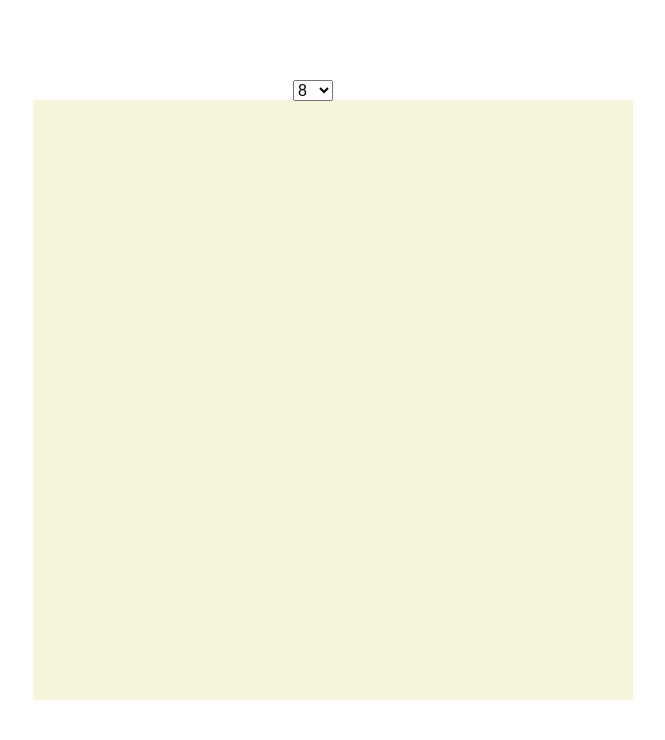
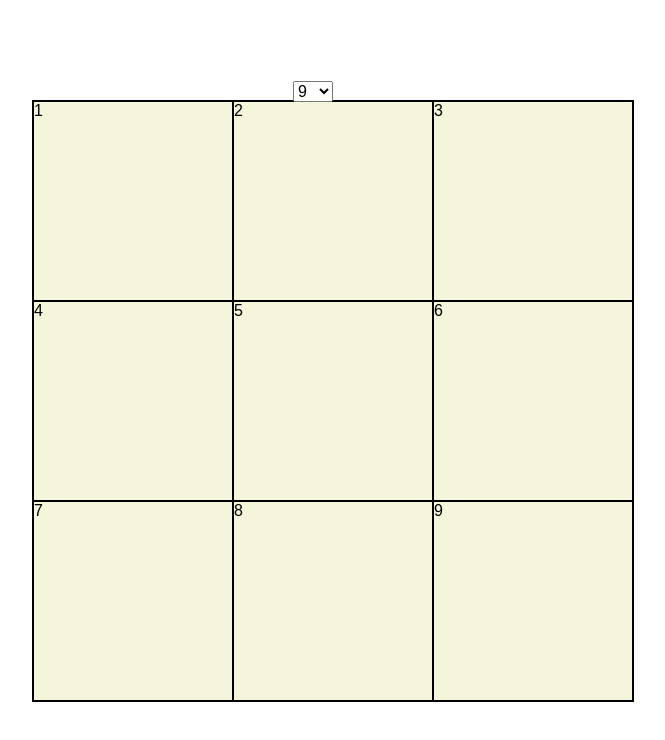
Before and after one commit to sns2009/jsgame, a plain HTML site: page index.html in a window 1280 px wide. Shown: the whole page, without its empty margins (307-972 px from the left). Drawn offline with nearby package versions, Linux system fonts and the light colour scheme.

Commit message:
filling with boxes added

```diff
--- a/app.js
+++ b/app.js
@@ -1,4 +1,61 @@
-var topMargin = ($(window).height() - $("#cards").height()) / 2;
+var contHeight = $("#cards").height();
+var boxSide;
+var topMargin = ($(window).height() - contHeight) / 2;
+var boxNumber;
+
+
+//calculating margin from top
 $("#cards").css({
-    "margin":  topMargin + "px auto 0px"
+    "margin": topMargin + "px auto 0px"
 });
+
+
+//initial filling with boxes
+boxNumber = $("#cards select option:selected").text();
+boxSide = 600 / Math.sqrt(boxNumber);
+for (var i = 1; i <= boxNumber; i++) {
+    $("#cards").append("<div class ='box'>" + i + "</div>");
+}
+$(".box").css({
+    "display": "block",
+    "height": boxSide + "px",
+    "width": boxSide + "px",
+    "border": "1px solid black",
+    "float": "left",
+    "box-sizing": "border-box"
+});
+
+
+//filling based on select
+$("#cards select").change(function () {
+    $(".box").remove();
+    console.log("event is happen");
+    boxNumber = $("#cards select option:selected").text();
+    switch (+boxNumber) {
+    case 9:
+        boxSide = 600 / Math.sqrt(boxNumber);
+        break;
+    case 16:
+        boxSide = 600 / Math.sqrt(boxNumber);
+        break;
+    case 25:
+        boxSide = 600 / Math.sqrt(boxNumber);
+        break;
+    default:
+        console.log("mistake happened");
+    }
+
+    for (var i = 1; i <= boxNumber; i++) {
+        $("#cards").append("<div class ='box'>" + i + "</div>");
+    }
+
+    $(".box").css({
+        "display": "block",
+        "height": boxSide + "px",
+        "width": boxSide + "px",
+        "border": "1px solid black",
+        "float": "left",
+        "box-sizing": "border-box"
+    });
+
+});
--- a/css/style.css
+++ b/css/style.css
@@ -5,6 +5,7 @@
     margin: auto 0;
     background-color: beige;
     position: relative;
+    border: 1px solid black
 }
 #cards select{
     position: absolute;
--- a/index.html
+++ b/index.html
@@ -18,9 +18,9 @@
         <!-- Add your site or application content here -->
         <div id="cards">
             <select>
-                <option>8</option>
+                <option>9</option>
                 <option>16</option>
-                <option>32</option>
+                <option>25</option>
             </select>
         </div>
 
```
